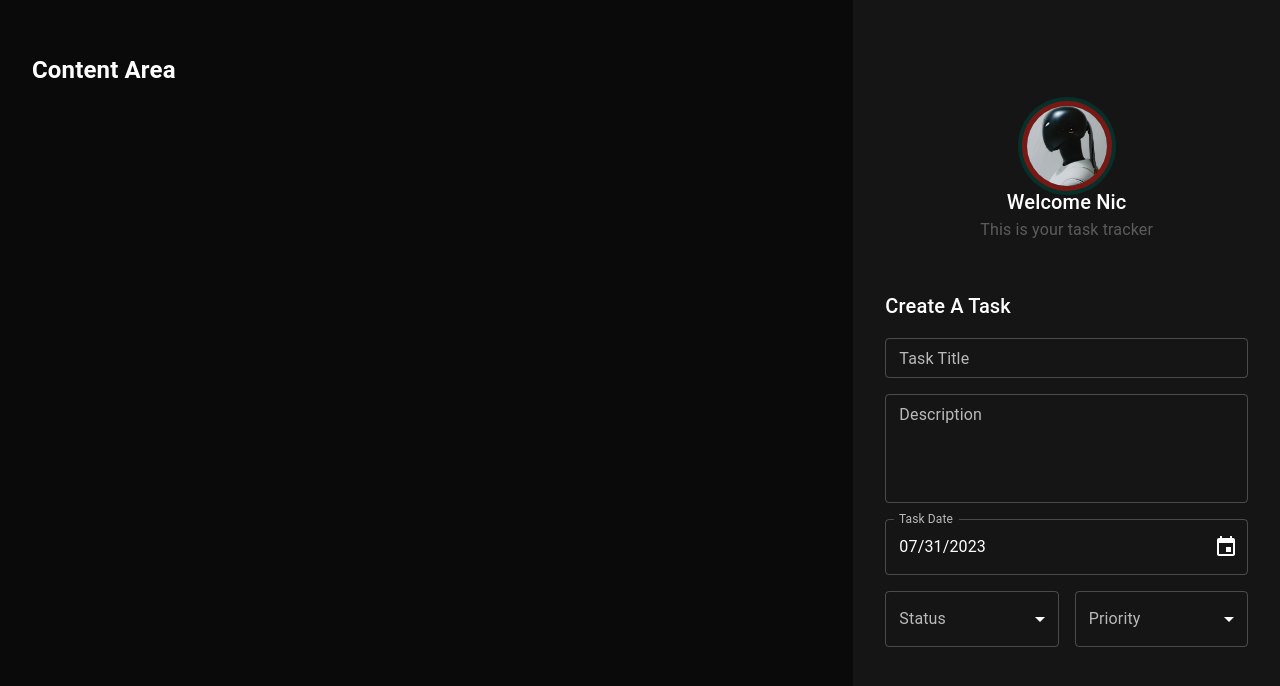
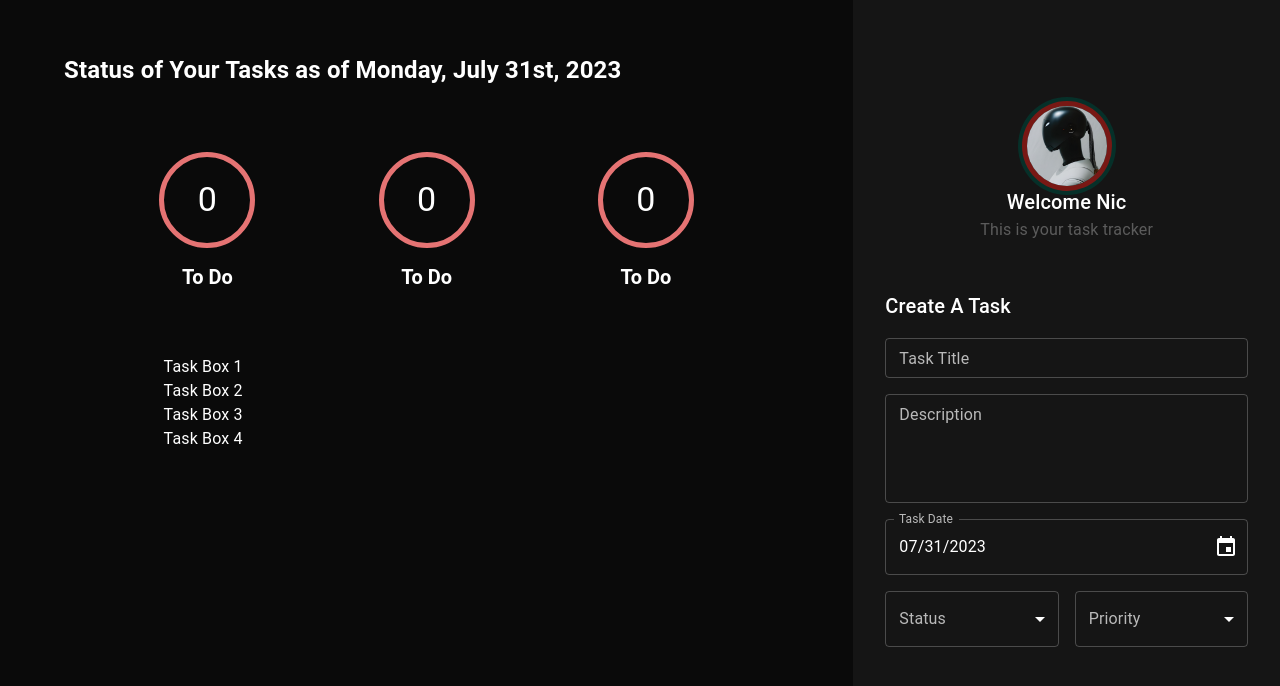
Before and after one commit to Nic-DC/Task_Tracker, a React (Create React App) app in the folder todo-react/: page / in a window 1280 px wide. Shown: the top 686 px of the page. Built offline with nearby package versions, Linux system fonts and the light colour scheme.

Commit message:
helper functions

```diff
--- a/todo-react/src/components/taskArea/TaskArea.tsx
+++ b/todo-react/src/components/taskArea/TaskArea.tsx
@@ -1,10 +1,53 @@
 import React, { FC, ReactElement } from 'react';
-import { Grid } from '@mui/material';
+import { Grid, Box } from '@mui/material';
+import { format } from 'date-fns';
+import TaskCounter from '../taskCounter/TaskCounter';
 
 const TaskArea: FC = (): ReactElement => {
   return (
     <Grid item md={8} p={4}>
-      <h2>Content Area</h2>
+      <Box mb={8} px={4}>
+        <h2>
+          Status of Your Tasks as of{' '}
+          {format(new Date(), 'PPPP')}
+        </h2>
+      </Box>
+      <Grid
+        container
+        display="flex"
+        justifyContent="center"
+        alignItems="center"
+      >
+        <Grid
+          item
+          display="flex"
+          flexDirection="row"
+          justifyContent="space-around"
+          alignItems="center"
+          md={10}
+          xs={12}
+          mb={8}
+        >
+          <TaskCounter />
+          <TaskCounter />
+          <TaskCounter />
+          {/* <Box>Task Counter 1</Box>
+          <Box>Task Counter 2</Box>
+          <Box>Task Counter 3</Box> */}
+        </Grid>
+        <Grid
+          item
+          display="flex"
+          flexDirection="column"
+          md={8}
+          xs={10}
+        >
+          <Box>Task Box 1</Box>
+          <Box>Task Box 2</Box>
+          <Box>Task Box 3</Box>
+          <Box>Task Box 4</Box>
+        </Grid>
+      </Grid>
     </Grid>
   );
 };
--- /dev/null
+++ b/todo-react/src/components/taskCounter/TaskCounter.tsx
@@ -0,0 +1,60 @@
+import React, { FC, ReactElement } from 'react';
+import { Avatar, Box, Typography } from '@mui/material';
+import { ITaskCounter } from './interfaces/ITaskCounter';
+import { Status } from '../createTaskForms/enums/Status';
+import { emitCorrectBorderColor } from './helpers/emitCorrectBorderColors';
+import { emitCorrectLabel } from './helpers/emitCorrectLabel';
+import { TaskCounterStatusType } from './interfaces/ITaskCounter';
+import PropTypes from 'prop-types';
+
+const TaskCounter: FC<ITaskCounter> = (
+  props,
+): ReactElement => {
+  const { count = 0, status = Status.todo } = props;
+
+  return (
+    <>
+      <Box
+        display="flex"
+        flexDirection="column"
+        justifyContent="center"
+        alignItems="center"
+      >
+        <Avatar
+          sx={{
+            backgroundColor: 'transparent',
+            border: '5px solid',
+            borderColor: `${emitCorrectBorderColor(
+              status,
+            )}`,
+            width: '96px',
+            height: '96px',
+            marginBottom: '16px',
+          }}
+        >
+          <Typography color="#ffffff" variant="h4">
+            {count}
+          </Typography>
+        </Avatar>
+        <Typography
+          color="#ffffff"
+          variant="h5"
+          fontSize="20px"
+          fontWeight="bold"
+        >
+          {emitCorrectLabel(status)}
+        </Typography>
+      </Box>
+    </>
+  );
+};
+TaskCounter.propTypes = {
+  count: PropTypes.number,
+  status: PropTypes.oneOf([
+    Status.todo,
+    Status.inProgress,
+    Status.completed,
+  ]),
+};
+
+export default TaskCounter;
--- /dev/null
+++ b/todo-react/src/components/taskCounter/helpers/emitCorrectBorderColors.ts
@@ -0,0 +1,15 @@
+import { Status } from '../../createTaskForms/enums/Status';
+import { TaskCounterStatusType } from '../interfaces/ITaskCounter';
+
+export const emitCorrectBorderColor = (
+  status: TaskCounterStatusType,
+): string => {
+  switch (status) {
+    case Status.todo:
+      return 'error.light';
+    case Status.inProgress:
+      return 'warning.light';
+    case Status.completed:
+      return 'success.light';
+  }
+};
--- /dev/null
+++ b/todo-react/src/components/taskCounter/helpers/emitCorrectLabel.ts
@@ -0,0 +1,15 @@
+import { TaskCounterStatusType } from '../interfaces/ITaskCounter';
+import { Status } from '../../createTaskForms/enums/Status';
+
+export const emitCorrectLabel = (
+  status: TaskCounterStatusType,
+): string => {
+  switch (status) {
+    case Status.todo:
+      return `To Do`;
+    case Status.inProgress:
+      return `In Progress`;
+    case Status.completed:
+      return `Completed`;
+  }
+};
--- /dev/null
+++ b/todo-react/src/components/taskCounter/interfaces/ITaskCounter.ts
@@ -0,0 +1,11 @@
+import { Status } from '../../createTaskForms/enums/Status';
+
+export type TaskCounterStatusType =
+  | Status.todo
+  | Status.inProgress
+  | Status.completed;
+
+export interface ITaskCounter {
+  count?: number;
+  status?: TaskCounterStatusType;
+}
```
